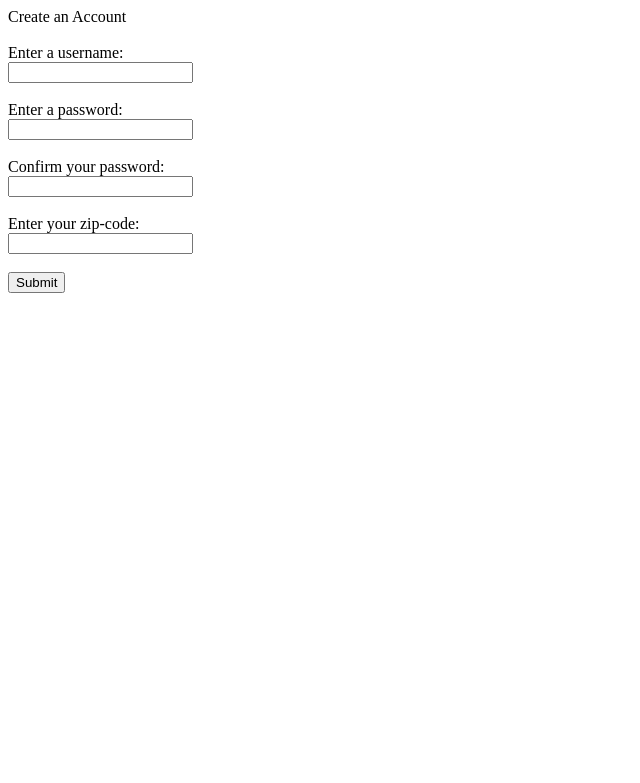
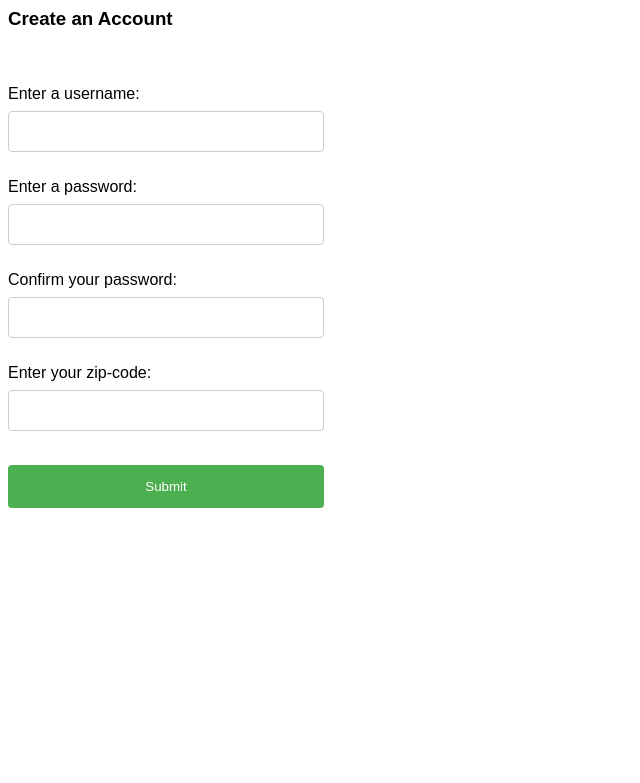
Before and after one commit to MJMendelsohn/Restaurant, a Flask app: page /create_account in a window 1280 px wide. Shown: the top 783 px of the page, without its empty margins (0-640 px from the left). Run offline with Flask 2, Linux system fonts and the light colour scheme.

Commit message:
Most pages now styled

```diff
--- a/Flask/templates/CreateAccount.html
+++ b/Flask/templates/CreateAccount.html
@@ -1,9 +1,57 @@
 <html>
 <head><title>Create an Account</title></head>
+<style>
+body {
+font-family: "Raleway", sans-serif;
+}
+
+input[type=text], select {
+font-family: "Raleway", sans-serif;
+    width: 25%;
+    padding: 12px 20px;
+    margin: 8px 0;
+    display: inline-block;
+    border: 1px solid #ccc;
+    border-radius: 4px;
+    box-sizing: border-box;
+}
+input[type=password], select {
+font-family: "Raleway", sans-serif;
+    width: 25%;
+    padding: 12px 20px;
+    margin: 8px 0;
+    display: inline-block;
+    border: 1px solid #ccc;
+    border-radius: 4px;
+    box-sizing: border-box;
+}
+
+input[type=submit] {
+font-family: "Raleway", sans-serif;
+    width: 25%;
+    background-color: #4CAF50;
+    color: white;
+    padding: 14px 20px;
+    margin: 8px 0;
+    border: none;
+    border-radius: 4px;
+    cursor: pointer;
+}
+
+input[type=submit]:hover {
+    background-color: #45a049;
+}
+
+div {
+    border-radius: 5px;
+    background-color: #f2f2f2;
+    padding: 20px;
+}
+</style>
 <body>
 
 <form action="/new_account" method="post">
-Create an Account
+<h3>Create an Account</h3>
 <br><br>
   Enter a username:<br>
   <input type="text" name="username">
```
Also changed, not shown: Flask/templates/index.html (+51 -1 lines).
